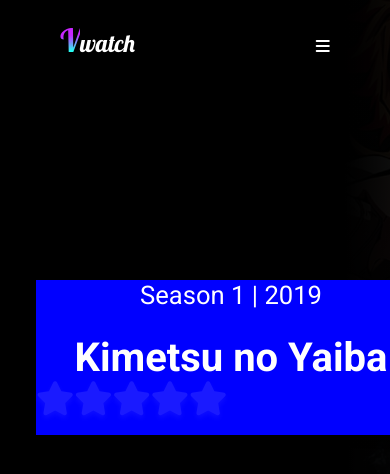
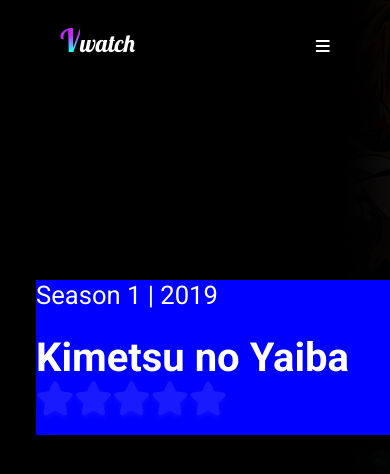
Before and after one commit to victorrgalvao/teste, a plain HTML site: page index.html in a window 390 px wide. Drawn offline with Linux system fonts and the light colour scheme.

Commit message:
Update style.css

```diff
--- a/style.css
+++ b/style.css
@@ -433,7 +433,7 @@
 
   .cont1 {
     position: absolute;
-    width:100%;
+    width:500px;
     height: 504px;
     left: 40px;
     top: 280px;
@@ -442,7 +442,7 @@
     display:flex;
       flex-direction:column;
     justify-content: flex-end;
-      align-items:center;
+      align-items:flex-start;
 
 
 }
```
